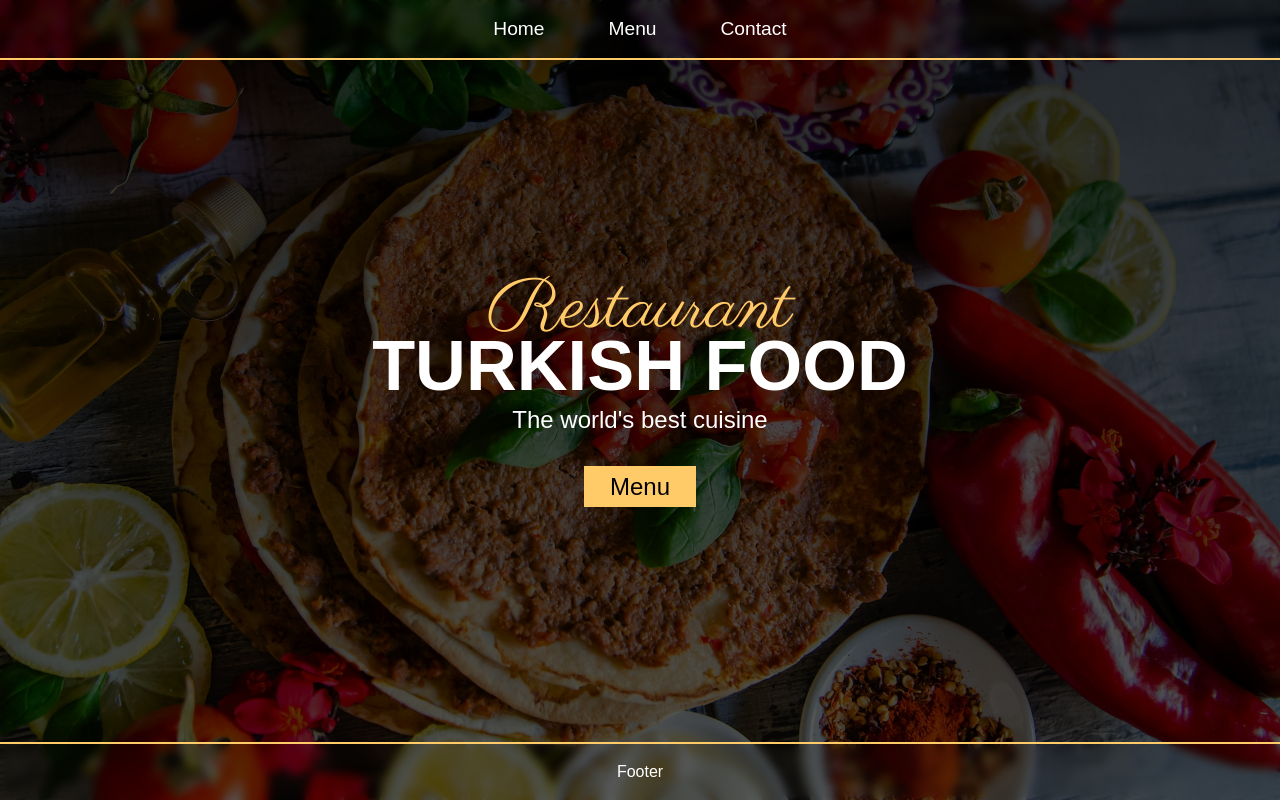
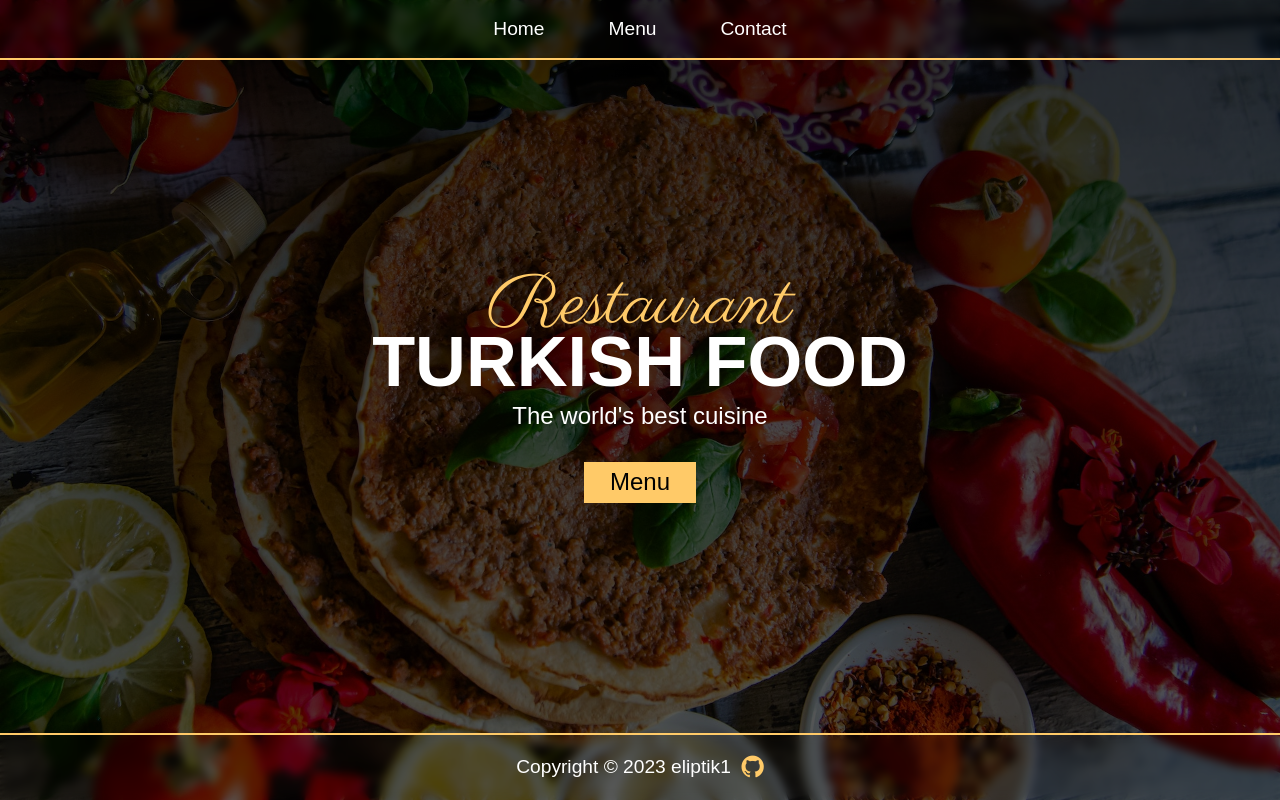
Before and after one commit to eliptik1/restaurant-page, a website built with webpack: page dist/index.html in a window 1280 px wide. Built offline with nearby package versions, Linux system fonts and the light colour scheme.

Commit message:
Add footer

```diff
--- a/src/footer.js
+++ b/src/footer.js
@@ -1,7 +1,10 @@
 function createFooter(){
     const footer = document.createElement("footer")
 
-    footer.textContent = "Footer"
+    footer.innerHTML = `Copyright &copy 2023 eliptik1 &nbsp
+    <a href="https://github.com/eliptik1">
+        <i class="fa fa-github" style="font-size:26px; color: rgb(255, 202, 104)"></i>
+    </a>`
 
     return footer
 }
--- a/src/style.scss
+++ b/src/style.scss
@@ -90,7 +90,9 @@ footer {
     backdrop-filter: blur(5px);
     display: flex;
     justify-content: center;
+    align-items: center;
     width: 100%;
+    font-size: 1.2rem;
     padding: 1.2rem 0;
 	border-top: 2px solid $color1;
 }
```
Also changed, not shown: dist/index.html, dist/main.js.
